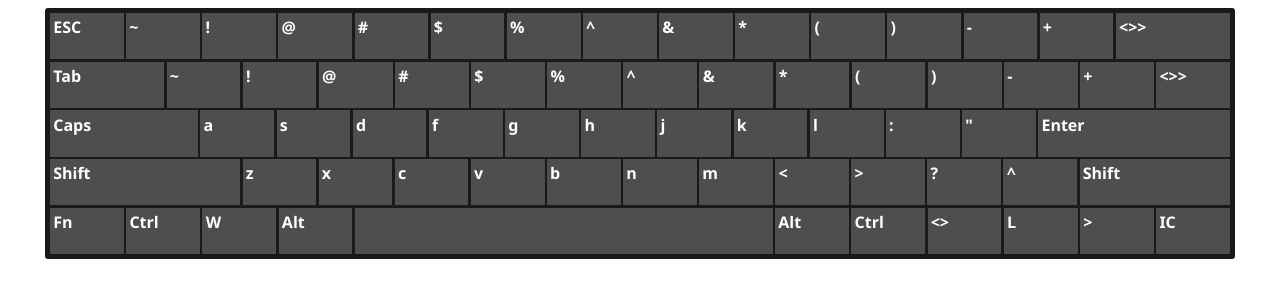
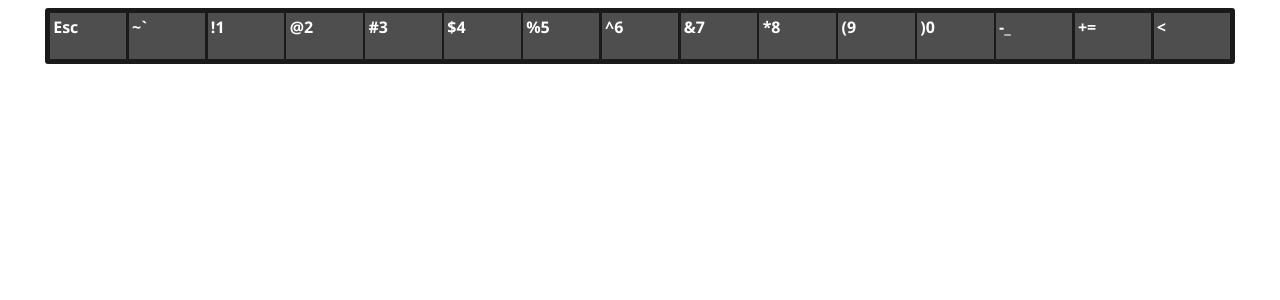
Before and after one commit to hacagahasanli/window-keyboard, a React (Vite) app: page / in a window 1280 px wide. Shown: the top 300 px of the page. Built offline with nearby package versions, Linux system fonts and the light colour scheme; a web font is replaced by a local one.

Commit message:
Mapping Key Items

```diff
--- a/src/components/Keyboard/index.tsx
+++ b/src/components/Keyboard/index.tsx
@@ -1,73 +1,12 @@
 import { FC } from "react"
 import styled from "styled-components"
-import { IKeyItemProps } from "types/keyboardTypes"
+import { KeyboardRow } from '../KeyboardRow/index';
 
 const Keyboard: FC = () => {
     return (
         <KeyboardContainer>
-            <KeyboardWrapper>
-                <KeyItem>
-                    <span>ESC</span>
-                    <span></span>
-                </KeyItem>
-                <KeyItem>
-                    <span>~</span>
-                    <span></span>
-                </KeyItem>
-                <KeyItem>
-                    <span>!</span>
-                    <span></span>
-                </KeyItem>
-                <KeyItem>
-                    <span>@</span>
-                    <span></span>
-                </KeyItem>
-                <KeyItem>
-                    <span>#</span>
-                    <span></span>
-                </KeyItem>
-                <KeyItem>
-                    <span>$</span>
-                    <span></span>
-                </KeyItem>
-                <KeyItem>
-                    <span>%</span>
-                    <span></span>
-                </KeyItem>
-                <KeyItem>
-                    <span>^</span>
-                    <span></span>
-                </KeyItem>
-                <KeyItem>
-                    <span>&</span>
-                    <span></span>
-                </KeyItem>
-                <KeyItem>
-                    <span>*</span>
-                    <span></span>
-                </KeyItem>
-                <KeyItem>
-                    <span>{"("}</span>
-                    <span></span>
-                </KeyItem>
-                <KeyItem>
-                    <span>{")"}</span>
-                    <span></span>
-                </KeyItem>
-                <KeyItem>
-                    <span>{"-"}</span>
-                    <span></span>
-                </KeyItem>
-                <KeyItem>
-                    <span>{"+"}</span>
-                    <span></span>
-                </KeyItem>
-                <KeyItem size={1.6}>
-                    <span>{"<>>"}</span>
-                    <span></span>
-                </KeyItem>
-            </KeyboardWrapper>
-            <KeyboardWrapper>
+            <KeyboardRow />
+            {/* <KeyboardWrapper>
                 <KeyItem size={1.6}>
                     <span>Tab</span>
                     <span></span>
@@ -282,7 +221,7 @@ const Keyboard: FC = () => {
                     <span>{"IC"}</span>
                     <span></span>
                 </KeyItem>
-            </KeyboardWrapper>
+            </KeyboardWrapper> */}
         </KeyboardContainer>
     )
 }
@@ -302,28 +241,5 @@ const KeyboardContainer = styled.div`
      font-family: 'Segoe UI', sans-serif;
      font-weight:600;
 `
-const KeyboardWrapper = styled.div`
-    display:flex;
-    justify-content:center;
-    align-items:center;
-    width:100%;
-    gap:.15rem;
-`
-const KeyItem = styled.div<IKeyItemProps>`
-    background:#4e4e4e;
-    width:100%;
-    padding:.2rem;
-    width:${props => props.size ? `${props.size * 6}rem` : `${6}rem`};
-    height:2.5em;
-
-    display:flex;
-    justify-content:flex-start;
-    color:white;
-
-    :hover{
-        color:#000000;
-        background:white;
-    }
-`
 
 export { Keyboard }
--- /dev/null
+++ b/src/components/KeyboardRow/index.tsx
@@ -0,0 +1,127 @@
+import styled from "styled-components"
+import { IKeyItemProps, IKeyItemType } from "types/keyboardTypes"
+
+export const KeyboardRow = () => {
+    interface KeyboardKeysType {
+        [key: string]: IKeyItemType[]
+    }
+    const keys: KeyboardKeysType = {
+        "rowOne": [
+            { id: 'esc', name: 'Esc', subName: null },
+            { id: 'tilde', name: '~', subName: '`' },
+            { id: 'exclamation', name: '!', subName: '1' },
+            { id: 'at', name: '@', subName: '2' },
+            { id: 'hash', name: '#', subName: '3' },
+            { id: 'dollar', name: '$', subName: '4' },
+            { id: 'percent', name: '%', subName: '5' },
+            { id: 'caret', name: '^', subName: '6' },
+            { id: 'ampersand', name: '&', subName: '7' },
+            { id: 'asterisk', name: '*', subName: '8' },
+            { id: 'left_parenthesis', name: '(', subName: '9' },
+            { id: 'right_parenthesis', name: ')', subName: '0' },
+            { id: 'hyphen', name: '-', subName: '_' },
+            { id: 'plus', name: '+', subName: '=' },
+            { id: 'remove', name: "<", },
+        ]
+    }
+
+    const rowKeys = ["rowOne"]
+
+    return (
+        <KeyboardWrapper>
+            {rowKeys.map((rowKey) => {
+                return keys[rowKey]?.map(({ name, subName, id }) => {
+                    return <KeyItem key={id}>
+                        <span>{name}</span>
+                        <span>{subName}</span>
+                    </KeyItem>
+                })
+            })}
+            {/* <KeyItem>
+                <span>Esc</span>
+                <span></span>
+            </KeyItem>
+            <KeyItem>
+                <span>~</span>
+                <span>{"`"}</span>
+            </KeyItem>
+            <KeyItem>
+                <span>!</span>
+                <span>1</span>
+            </KeyItem>
+            <KeyItem>
+                <span>@</span>
+                <span>2</span>
+            </KeyItem>
+            <KeyItem>
+                <span>#</span>
+                <span>3</span>
+            </KeyItem>
+            <KeyItem>
+                <span>$</span>
+                <span>4</span>
+            </KeyItem>
+            <KeyItem>
+                <span>%</span>
+                <span>5</span>
+            </KeyItem>
+            <KeyItem>
+                <span>^</span>
+                <span>6</span>
+            </KeyItem>
+            <KeyItem>
+                <span>&</span>
+                <span>7</span>
+            </KeyItem>
+            <KeyItem>
+                <span>*</span>
+                <span>8</span>
+            </KeyItem>
+            <KeyItem>
+                <span>{"("}</span>
+                <span>9</span>
+            </KeyItem>
+            <KeyItem>
+                <span>{")"}</span>
+                <span>9</span>
+            </KeyItem>
+            <KeyItem>
+                <span>{"-"}</span>
+                <span>{"_"}</span>
+            </KeyItem>
+            <KeyItem>
+                <span>{"+"}</span>
+                <span>{"="}</span>
+            </KeyItem>
+            <KeyItem size={1.6}>
+                <span>{"<>>"}</span>
+                <span></span>
+            </KeyItem> */}
+        </KeyboardWrapper>
+    )
+}
+
+const KeyboardWrapper = styled.div`
+    display:flex;
+    justify-content:center;
+    align-items:center;
+    width:100%;
+    gap:.15rem;
+`
+
+const KeyItem = styled.div<IKeyItemProps>`
+    background:#4e4e4e;
+    width:100%;
+    padding:.2rem;
+    width:${props => props.size ? `${props.size * 6}rem` : `${6}rem`};
+    height:2.5em;
+
+    display:flex;
+    justify-content:flex-start;
+    color:white;
+
+    :hover{
+        color:#000000;
+        background:white;
+    }
+`
--- a/src/types/index.ts
+++ b/src/types/index.ts
@@ -1,3 +1,3 @@
-import type { IKeyItemProps } from "./keyboardTypes";
+import type { IKeyItemProps, IKeyItemType } from "./keyboardTypes";
 
 export { IKeyItemProps }
--- a/src/types/keyboardTypes/index.ts
+++ b/src/types/keyboardTypes/index.ts
@@ -1,3 +1,9 @@
 export interface IKeyItemProps {
     size?: number;
 }
+
+export interface IKeyItemType {
+    id: string;
+    name: string;
+    subName?: string | null;
+};
```
